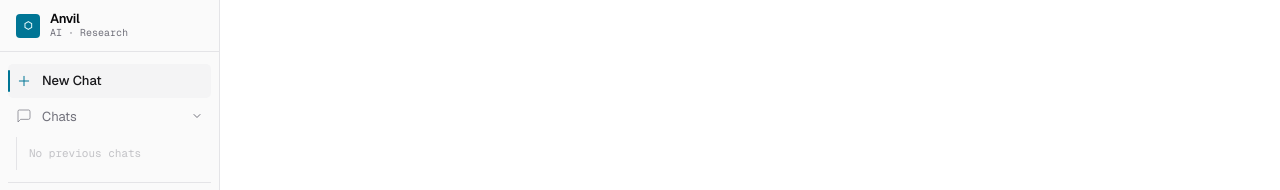
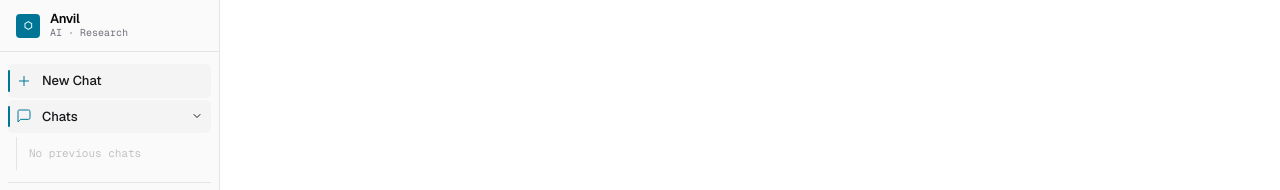
Before and after one commit to NikT45/builderschallenge, a Next.js app in the folder apps/web/: page /home in a window 1280 px wide. Shown: the top 190 px of the page. Built offline with nearby package versions, Linux system fonts and the light colour scheme.

Commit message:
fix: apply active color state to Chats dropdown when open
Co-Authored-By: Claude Sonnet 4.6 <noreply@anthropic.com>

```diff
--- a/apps/web/components/app-sidebar.tsx
+++ b/apps/web/components/app-sidebar.tsx
@@ -116,9 +116,17 @@ export function AppSidebar({ activeTab, onTabChange }: AppSidebarProps) {
           {/* Chats dropdown button */}
           <button
             onClick={() => setChatsOpen((o) => !o)}
-            className="group flex w-full items-center gap-2.5 rounded-[5px] px-2 py-[7px] text-[13px] text-muted-foreground transition-colors duration-100 hover:bg-sidebar-accent/60 hover:text-sidebar-foreground"
+            className={cn(
+              "group relative flex w-full items-center gap-2.5 rounded-[5px] px-2 py-[7px] text-[13px] transition-colors duration-100",
+              chatsOpen
+                ? "bg-sidebar-accent font-medium text-sidebar-accent-foreground"
+                : "text-muted-foreground hover:bg-sidebar-accent/60 hover:text-sidebar-foreground"
+            )}
           >
-            <ChatBubbleIcon className="size-4 shrink-0 text-muted-foreground/70 group-hover:text-muted-foreground" />
+            {chatsOpen && (
+              <span className="absolute bottom-1.5 left-0 top-1.5 w-[2px] rounded-full bg-primary" />
+            )}
+            <ChatBubbleIcon className={cn("size-4 shrink-0 transition-colors", chatsOpen ? "text-primary" : "text-muted-foreground/70 group-hover:text-muted-foreground")} />
             <span className="flex-1 text-left">Chats</span>
             <ChevronIcon
               className={cn("shrink-0 transition-transform duration-150", chatsOpen ? "rotate-0" : "-rotate-90")}
```
